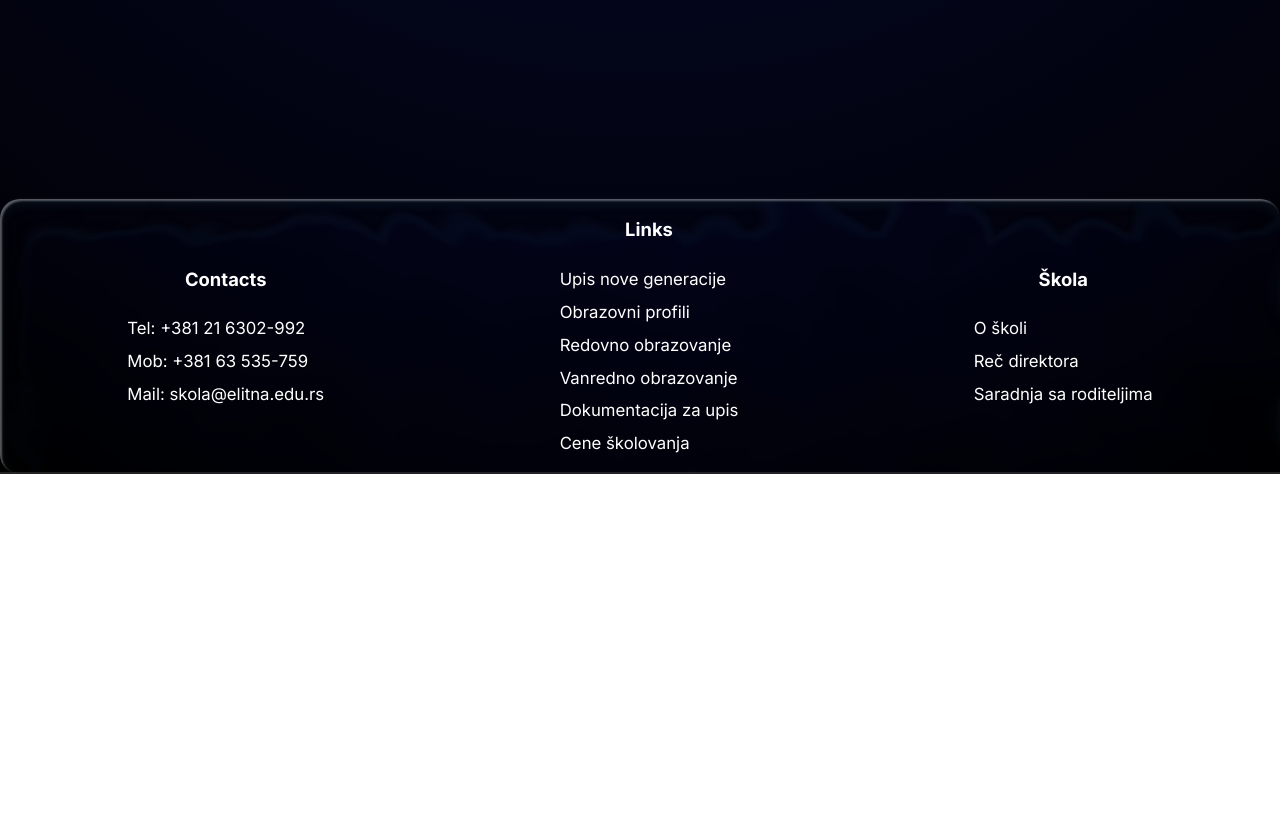
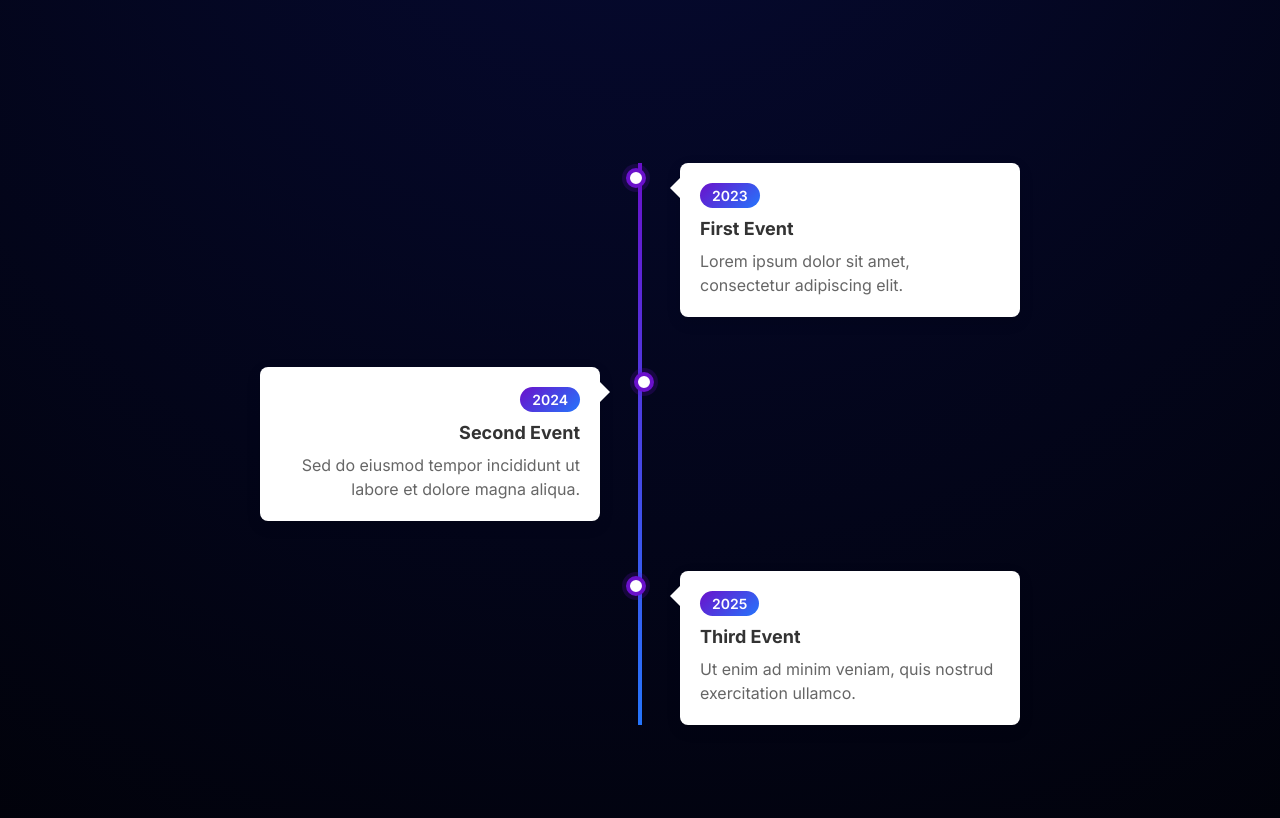
Before and after one commit to Shteinaseev/Elite-Economic-School, a plain HTML site: page about-school.html in a window 1280 px wide. Shown: the part 1700-2518 px from the top of the page. Before the commit the page ends 2174 px from the top, so only its background shows below. Drawn offline with nearby package versions, Linux system fonts and the light colour scheme; animation ran at ten frames a second.

Commit message:
added timeline events

```diff
--- a/about-school.css
+++ b/about-school.css
@@ -152,9 +152,9 @@ background: linear-gradient(180deg, #ffffff88 10%, #c4572f44 80%);
     z-index: 2;
 }
 
-.description article p {
+.content p {
     text-align: center;
-    font-size: 1.1rem;
+    font-size: clamp(0.8rem, 1.214vw, 1.1rem);
     font-weight: 300;
     line-height: 1.5;
     letter-spacing: 1.05px;
@@ -209,3 +209,181 @@ background: linear-gradient(180deg, #ffffff88 10%, #c4572f44 80%);
     row-gap: 1.5rem;
     align-items: center;
 }
+
+.our article .content p{
+    font-size: 1.15rem;
+    line-height: 1.3;
+}
+
+.timeline-container {
+  max-width: 800px;
+  margin: 0 auto;
+  padding: 40px 20px;
+}
+
+.timeline {
+  position: relative;
+}
+
+.timeline-line {
+  position: absolute;
+  top: 0;
+  bottom: 0;
+  left: 20px;
+  width: 4px;
+  background: linear-gradient(to bottom, #6a11cb, #2575fc);
+  transform-origin: top center;
+  transform: scaleY(0);
+  animation: grow-line 1.5s ease forwards;
+}
+
+.timeline-item {
+  position: relative;
+  padding-left: 60px;
+  margin-bottom: 50px;
+  opacity: 0;
+  transform: translateY(20px);
+  transition: opacity 0.5s ease, transform 0.5s ease;
+}
+
+.timeline-item.active {
+  opacity: 1;
+  transform: translateY(0);
+}
+
+.timeline-dot {
+  position: absolute;
+  left: 12px;
+  top: 5px;
+  width: 20px;
+  height: 20px;
+  border-radius: 50%;
+  background: white;
+  border: 4px solid #6a11cb;
+  box-shadow: 0 0 0 4px rgba(106, 17, 203, 0.2);
+  transform: scale(0);
+  transition: transform 0.3s ease 0.5s;
+}
+
+.timeline-item.active .timeline-dot {
+  transform: scale(1);
+}
+
+.timeline-content {
+  background-color: #fff;
+  padding: 20px;
+  border-radius: 8px;
+  box-shadow: 0 5px 15px rgba(0, 0, 0, 0.1);
+  position: relative;
+}
+
+.timeline-content::before {
+  content: '';
+  position: absolute;
+  left: -10px;
+  top: 15px;
+  width: 0;
+  height: 0;
+  border-top: 10px solid transparent;
+  border-bottom: 10px solid transparent;
+  border-right: 10px solid #fff;
+}
+
+.timeline-date {
+  display: inline-block;
+  padding: 4px 12px;
+  background: linear-gradient(135deg, #6a11cb, #2575fc);
+  color: white;
+  border-radius: 20px;
+  font-size: 14px;
+  font-weight: 600;
+  margin-bottom: 10px;
+}
+
+.timeline-content h3 {
+  margin: 0 0 10px;
+  color: #333;
+  font-size: 18px;
+}
+
+.timeline-content p {
+  margin: 0;
+  color: #666;
+  line-height: 1.5;
+}
+
+@keyframes grow-line {
+  from {
+    transform: scaleY(0);
+  }
+  to {
+    transform: scaleY(1);
+  }
+}
+
+/* Optional control buttons */
+.timeline-controls {
+  display: flex;
+  justify-content: center;
+  gap: 15px;
+  margin-top: 20px;
+}
+
+.timeline-btn {
+  padding: 8px 16px;
+  background: linear-gradient(135deg, #6a11cb, #2575fc);
+  color: white;
+  border: none;
+  border-radius: 4px;
+  cursor: pointer;
+  font-weight: 500;
+  transition: all 0.2s ease;
+}
+
+.timeline-btn:hover {
+  transform: translateY(-2px);
+  box-shadow: 0 4px 8px rgba(0, 0, 0, 0.2);
+}
+
+/* Responsive styles */
+@media (min-width: 768px) {
+  .timeline-line {
+    left: 50%;
+    margin-left: -2px;
+  }
+
+  .timeline-item {
+    padding-left: 0;
+    width: 50%;
+  }
+
+  .timeline-item:nth-child(odd) {
+    padding-right: 40px;
+    margin-left: 0;
+    margin-right: auto;
+    text-align: right;
+  }
+
+  .timeline-item:nth-child(even) {
+    padding-left: 40px;
+    margin-left: auto;
+    margin-right: 0;
+  }
+
+  .timeline-dot {
+    left: auto;
+    right: -14px;
+  }
+
+  .timeline-item:nth-child(even) .timeline-dot {
+    right: auto;
+    left: -14px;
+  }
+
+  .timeline-item:nth-child(odd) .timeline-content::before {
+    left: auto;
+    right: -10px;
+    border-right: none;
+    border-left: 10px solid #fff;
+  }
+}
--- a/about-school.html
+++ b/about-school.html
@@ -105,7 +105,7 @@
         </section>
         <section class="our">
             <h2>Naša...</h2>
-            <article class="mission">
+            <article class="mission glass-card">
                 <div class="glass-form"></div>
                 <div class="glass-filter"></div>
                 <div class="glass-specular"></div>
@@ -121,7 +121,7 @@
                         biti osposobljene za aktivno i angažovano učešće u društvu.</p>
                 </div>
             </article>
-            <article class="vision">
+            <article class="vision glass-card">
                 <div class="glass-form"></div>
                 <div class="glass-filter"></div>
                 <div class="glass-specular"></div>
@@ -134,6 +134,39 @@
                     srednjim stučnim školama, uz stalno praćenje promena i novih obrazovnih potreba u društvu.</p>
                 </div>
             </article>
+        </section>
+        <section class="timeline-container">
+            <div class="timeline">
+                <div class="timeline-line"></div>
+
+                <div class="timeline-item">
+                <div class="timeline-dot"></div>
+                <div class="timeline-content">
+                    <div class="timeline-date">2023</div>
+                    <h3>First Event</h3>
+                    <p>Lorem ipsum dolor sit amet, consectetur adipiscing elit.</p>
+                </div>
+                </div>
+
+                <div class="timeline-item">
+                <div class="timeline-dot"></div>
+                <div class="timeline-content">
+                    <div class="timeline-date">2024</div>
+                    <h3>Second Event</h3>
+                    <p>Sed do eiusmod tempor incididunt ut labore et dolore magna aliqua.</p>
+                </div>
+                </div>
+
+                <div class="timeline-item">
+                <div class="timeline-dot"></div>
+                <div class="timeline-content">
+                    <div class="timeline-date">2025</div>
+                    <h3>Third Event</h3>
+                    <p>Ut enim ad minim veniam, quis nostrud exercitation ullamco.</p>
+                </div>
+                </div>
+            </div>
+
         </section>
     </main>
     <footer id="footer" class="footer glass-card">
@@ -167,7 +200,7 @@
     </footer>
     <script src="https://cdnjs.cloudflare.com/ajax/libs/gsap/3.9.1/gsap.min.js"></script>
     <script src="text-animation.js"></script>
-
+    <script src="timeline.js"></script>
 </body>
 
 </html>
--- a/text-animation.js
+++ b/text-animation.js
@@ -11,6 +11,7 @@ const layers = {
         bottomText3: document.querySelector(".bottom-3"),
       };
 
+
 const animateLoop = (pause = false) => {
     const animations = [
         gsap.to(mainText, {duration:1, scale: 1, repeat: -1, yoyo: true, ease: "power1.inOut", repeatDelay: 2 }),
@@ -20,9 +21,6 @@ const layers = {
         gsap.to(layers.bottomText1, { duration: 2, opacity: 1, y: 20, repeat: -1, yoyo: true, repeatDelay: 1  }),
         gsap.to(layers.bottomText2, { duration: 2, opacity: 1, y: 40, repeat: -1, yoyo: true, repeatDelay: 1  }),
         gsap.to(layers.bottomText3, { duration: 2, opacity: 1, y: 60, repeat: -1, yoyo: true, repeatDelay: 1  }),
-        ]
-
-        }
-
+    ]}
     animateLoop()
 });
--- /dev/null
+++ b/timeline.js
@@ -0,0 +1,81 @@
+/**
+ * Initialize the scrolling timeline
+ */
+function initTimeline() {
+  // All timeline items
+  const timelineItems = document.querySelectorAll('.timeline-item');
+
+  // Optional control buttons
+  const showAllBtn = document.querySelector('.show-all-btn');
+  const resetBtn = document.querySelector('.reset-btn');
+
+  /**
+   * Check if an element is in the viewport
+   * @param {HTMLElement} element - The element to check
+   * @returns {boolean} - Whether the element is in viewport
+   */
+  function isInViewport(element) {
+    const rect = element.getBoundingClientRect();
+    return (
+      rect.top <= (window.innerHeight || document.documentElement.clientHeight) * 0.8 &&
+      rect.bottom >= 0
+    );
+  }
+
+  /**
+   * Handle scroll event to reveal timeline items
+   */
+  function onScroll() {
+    timelineItems.forEach(item => {
+      if (isInViewport(item)) {
+        item.classList.add('active');
+      }
+    });
+  }
+
+  /**
+   * Show all timeline items immediately
+   */
+  function showAllItems() {
+    timelineItems.forEach((item, index) => {
+      // Stagger the animations slightly
+      setTimeout(() => {
+        item.classList.add('active');
+      }, index * 300);
+    });
+  }
+
+  /**
+   * Reset all timeline items to hidden state
+   */
+  function resetItems() {
+    timelineItems.forEach(item => {
+      item.classList.remove('active');
+    });
+
+    // Activate the first item after a short delay
+    setTimeout(() => {
+      if (timelineItems.length > 0) {
+        timelineItems[0].classList.add('active');
+      }
+    }, 300);
+  }
+
+  // Add scroll event listener
+  window.addEventListener('scroll', onScroll);
+
+  // Initial check on page load
+  window.addEventListener('load', onScroll);
+
+  // Add event listeners to control buttons if they exist
+  if (showAllBtn) {
+    showAllBtn.addEventListener('click', showAllItems);
+  }
+
+  if (resetBtn) {
+    resetBtn.addEventListener('click', resetItems);
+  }
+}
+
+// Initialize when the DOM is ready
+document.addEventListener('DOMContentLoaded', initTimeline);
```
Lines whose indentation alone changed are shown as unchanged.
